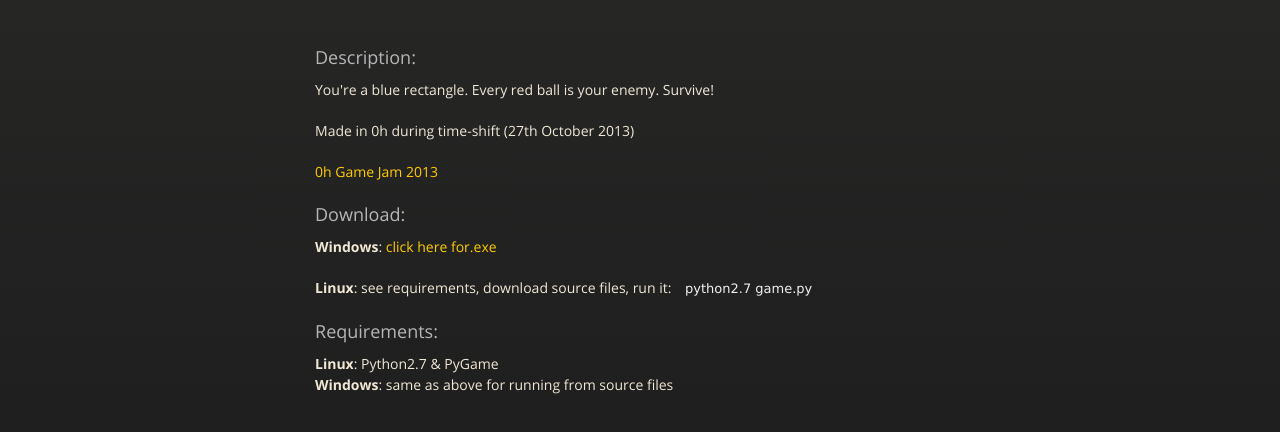
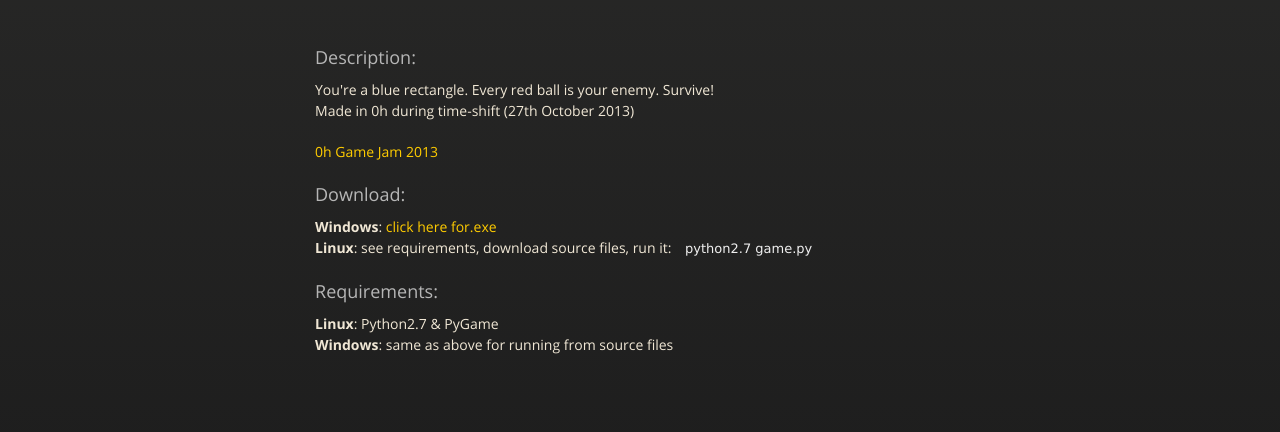
Before and after one commit to mescam/justAvoidTheBall, a plain HTML site: page index.html in a window 1280 px wide. Shown: the part 226-658 px from the top of the page. Drawn offline with nearby package versions, Linux system fonts and the light colour scheme.

Commit message:
Update index.html

```diff
--- a/index.html
+++ b/index.html
@@ -41,15 +41,16 @@
 <h3>
 <a name="description" class="anchor" href="#description"><span class="octicon octicon-link"></span></a>Description:</h3>
 
-<p>You're a blue rectangle. Every red ball is your enemy. Survive!</p>
-<p>Made in 0h during time-shift (27th October 2013)</p>
+<p>You're a blue rectangle. Every red ball is your enemy. Survive!<br/>
+Made in 0h during time-shift (27th October 2013)</p>
 <p><a href="http://0hgame.eu">0h Game Jam 2013</a></p>
 
         <h3>
 <a name="download" class="anchor" href="#download"><span class="octicon octicon-link"></span></a>Download:</h3>
 
-<p><strong>Windows</strong>: <a href="https://github.com/mescam/justAvoidTheBall/releases/download/1.0/Just.Avoid.The.Ball.zip">click here for.exe</a></p>
-<p><strong>Linux</strong>: see requirements, download source files, run it: <code>python2.7 game.py</code></p>
+<p><strong>Windows</strong>: <a href="https://github.com/mescam/justAvoidTheBall/releases/download/1.0/Just.Avoid.The.Ball.zip">click here for.exe</a>
+  <br/>
+<strong>Linux</strong>: see requirements, download source files, run it: <code>python2.7 game.py</code></p>
 
 <h3>
 <a name="requirements" class="anchor" href="#requirements"><span class="octicon octicon-link"></span></a>Requirements:</h3>
```
